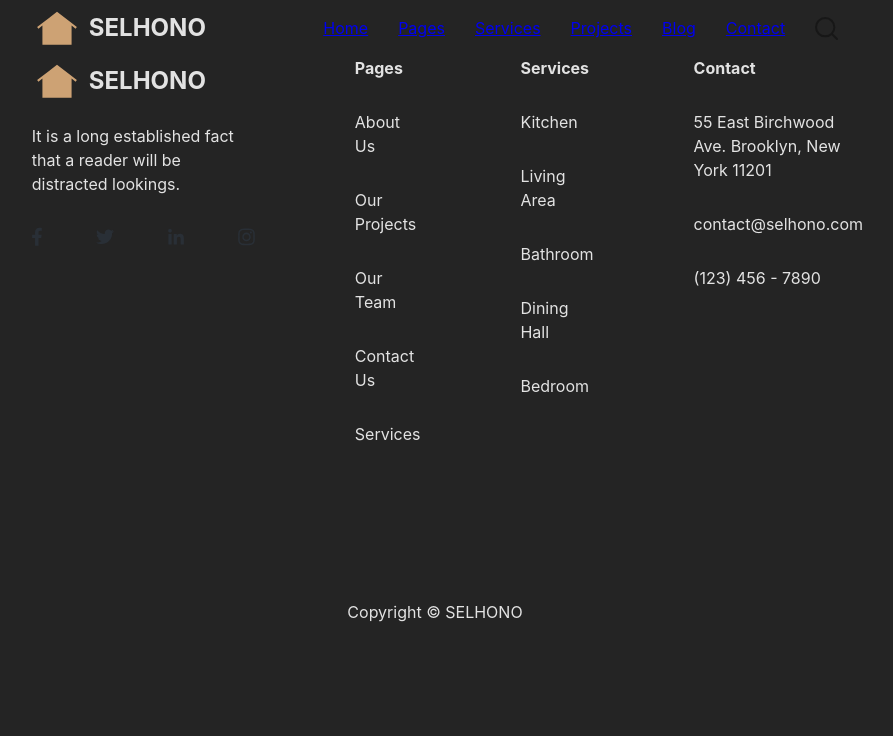
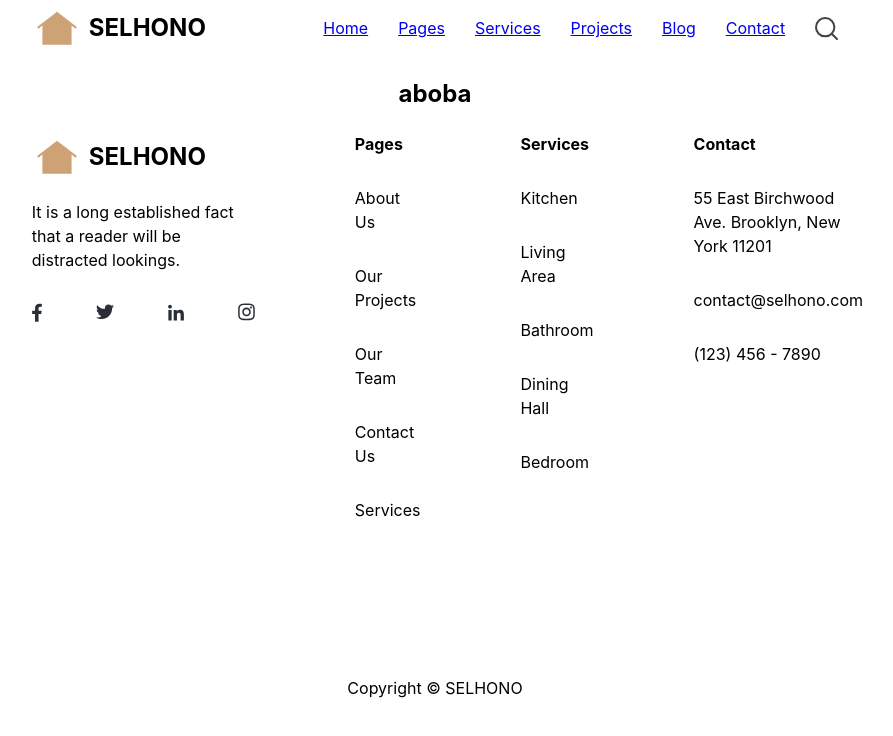
Before and after one commit to nadiia-gor/selhomo-project, a React (Vite) app in the folder homeworks_128/term_project/: page /services in a window 1280 px wide. Shown: the top 736 px of the page, without its empty margins (205-1098 px from the left). Built offline with nearby package versions, Linux system fonts and the light colour scheme.

Commit message:
add TitleBanner

```diff
--- a/homeworks_128/term_project/index.html
+++ b/homeworks_128/term_project/index.html
@@ -2,10 +2,10 @@
 <html lang="en">
   <head>
     <meta charset="UTF-8" />
-    <link rel="icon" type="image/svg+xml" href="/vite.svg" />
+    <link rel="icon" type="image/svg+xml" href="/src/assets/images/logo.svg" />
     <meta name="viewport" content="width=device-width, initial-scale=1.0" />
     <link rel="stylesheet" href="./src/App.css"/>
-    <title>Vite + React</title>
+    <title>SELHONO</title>
   </head>
   <body>
     <div id="root"></div>
--- a/homeworks_128/term_project/src/components/MyComponents.jsx
+++ b/homeworks_128/term_project/src/components/MyComponents.jsx
@@ -1,4 +1,3 @@
-import React from 'react';
 import styled from 'styled-components';
 
 const MyComponents = {
--- /dev/null
+++ b/homeworks_128/term_project/src/components/TitleBanner.jsx
@@ -0,0 +1,9 @@
+const TitleBanner = ({ backgroundImage, titleText }) => {
+  return (
+    <div style={{ backgroundImage, textAlign: 'center' }}>
+      <h2>{titleText}</h2>
+    </div>
+  );
+};
+
+export default TitleBanner;
--- a/homeworks_128/term_project/src/index.css
+++ b/homeworks_128/term_project/src/index.css
@@ -2,10 +2,10 @@
   font-family: Inter, system-ui, Avenir, Helvetica, Arial, sans-serif;
   line-height: 1.5;
   font-weight: 400;
-
+/*
   color-scheme: light dark;
   color: rgba(255, 255, 255, 0.87);
-  background-color: #242424;
+  background-color: #242424; */
 
   font-synthesis: none;
   text-rendering: optimizeLegibility;
--- a/homeworks_128/term_project/src/pages/Services.jsx
+++ b/homeworks_128/term_project/src/pages/Services.jsx
@@ -1,3 +1,7 @@
-const Services = () => {};
+import TitleBanner from '../components/TitleBanner';
+
+const Services = () => {
+  return <TitleBanner titleText={'aboba'} />;
+};
 
 export default Services;
```
Also changed, not shown: homeworks_128/term_project/.eslintrc.cjs.
